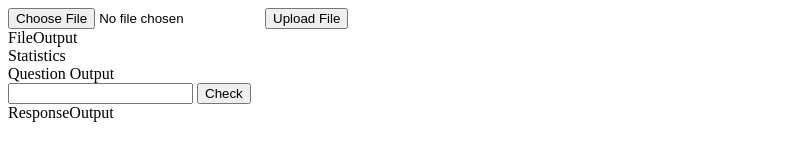
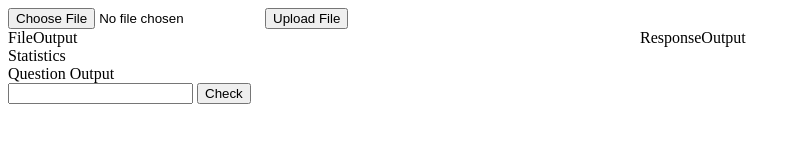
Before and after one commit to lucasadamski/LanguageTrainer, a website with bundled scripts: page index.html in a window 1280 px wide. Shown: the whole page, without its empty margins (0-801 px from the left). Built offline with nearby package versions, Linux system fonts and the light colour scheme.

Commit message:
Refactored UI

```diff
--- a/index.html
+++ b/index.html
@@ -1,7 +1,18 @@
+<!DOCTYPE html>
+<html lang="en">
+<head>
+    <meta charset="UTF-8">
+    <meta name="viewport" content="width=device-width, initial-scale=1.0">
+    <link rel="stylesheet" href="style/style.css">
+    <title>Language Trainer</title>
+</head>
+<body>
     <input type="file" id="fileInput" accept=".txt">
 
     <button id="buttonUploadFile" onclick="onClickUploadFile()">Upload File</button>
 
+    <div class="container">
+        <div class="left-col">
             <div id="fileOutput">FileOutput</div>
             <div id="statsOutput">Statistics</div>
             <div id="questionOutput">Question Output</div>
@@ -9,7 +20,13 @@
                 <input type="text" id="answerData"></input>
                 <button id="answerButton">Check</button>
             </div>
+        </div>
+        <div class="right-col">
+            <div id="responseOutput">ResponseOutput</div>
             <div id="videoOutput"></div>
-<div id="responseOutput">ResponseOutput</div>
+        </div>
+    </div>
 
     <script type="module" src="src/features/index.js"></script>
+</body>
+</html>
--- /dev/null
+++ b/style/style.css
@@ -0,0 +1,4 @@
+.container {
+    display: grid;
+    grid-template-columns: repeat(2, 1fr);
+}
```
Lines whose indentation alone changed are shown as unchanged.
